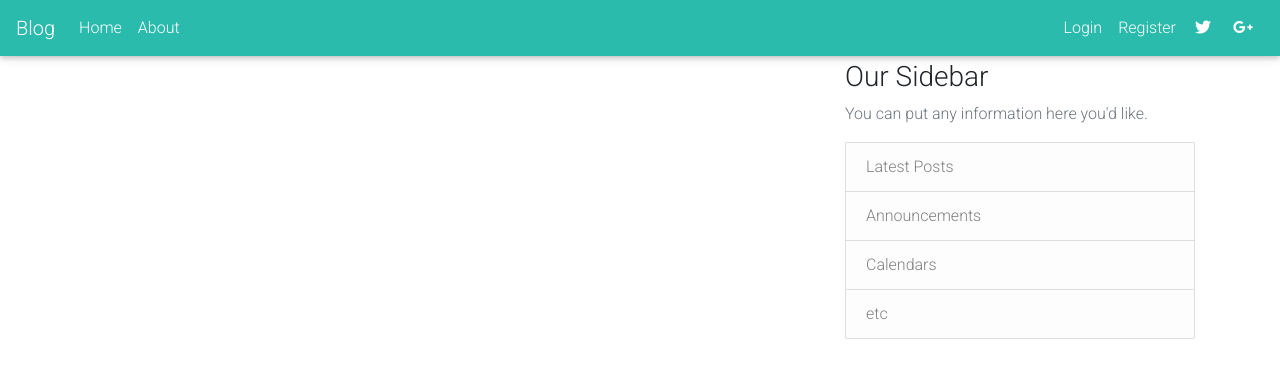
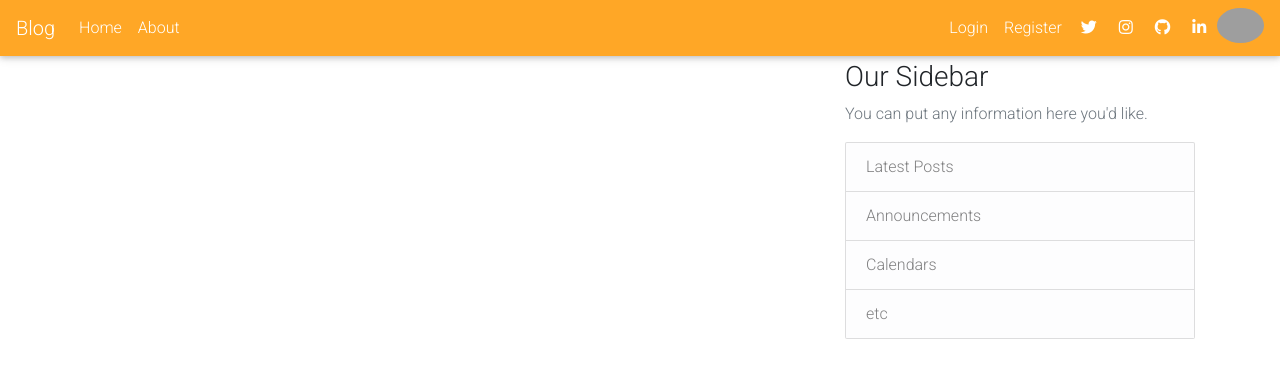
Before and after one commit to MaratahNjoroge/blog-app, a Flask app: page / in a window 1280 px wide. Shown: the top 378 px of the page. Run offline with Flask 2, Linux system fonts and the light colour scheme; data that the repository does not hold is empty; some libraries are stand-ins or nearby versions; grey boxes are pictures that could not be loaded.

Commit message:
modify the file. -add inputs to the navbar section. -link the icons to the social media pages.

```diff
--- a/blog/templates/navbar.html
+++ b/blog/templates/navbar.html
@@ -1,5 +1,5 @@
 <!--Navbar -->
-<nav class="mb-1 navbar navbar-expand-lg navbar-dark default-color">
+<nav class="mb-1 navbar navbar-expand-lg navbar-dark orange lighten-1">
     <a class="navbar-brand" href="#">Blog</a>
     <button class="navbar-toggler" type="button" data-toggle="collapse" data-target="#navbarSupportedContent-333"
       aria-controls="navbarSupportedContent-333" aria-expanded="false" aria-label="Toggle navigation">
@@ -30,22 +30,52 @@
         </li> -->
       </ul>
       <ul class="navbar-nav ml-auto nav-flex-icons">
-        <li class="nav-item">
-            <a class="nav-link" href="/login">Login</a>
+        {% if current_user.is_authenticated %}
+          <li class="nav-item">
+            <a class="nav-link" href="{{url_for('new_post') }}">New Post</a>
           </li>
           <li class="nav-item">
-            <a class="nav-link" href="/register">Register</a>
+            <a class="nav-link" href="{{url_for('account') }}">Account</a>
           </li>
+            <li class="nav-item">
+              <a class="nav-link" href="{{url_for('logout') }}">Logout</a>
+            </li>
+        {% else %}
+           <li class="nav-item">
+              <a class="nav-link" href="{{url_for('login') }}">Login</a>
+            </li>
+            <li class="nav-item">
+              <a class="nav-link" href="{{url_for('register') }}">Register</a>
+            </li>
+          {% endif %}
         <li class="nav-item">
-          <a class="nav-link waves-effect waves-light">
-            <i class="fab fa-twitter"></i>
+          <a class="nav-link waves-effect waves-light" href="https://twitter.com/">
+            <i class="fab fa-twitter" ></i>
           </a>
         </li>
         <li class="nav-item">
-          <a class="nav-link waves-effect waves-light">
-            <i class="fab fa-google-plus-g"></i>
+          <a class="nav-link waves-effect waves-light" href="https://www.instagram.com/">
+            <i class="fab fa-instagram"></i>
           </a>
         </li>
+        <li class="nav-item">
+          <a class="nav-link waves-effect waves-light" href="https://github.com/">
+            <i class="fab fa-github"></i>
+          </a>
+        </li>
+        <li class="nav-item">
+          <a class="nav-link waves-effect waves-light" href="https://www.linkedin.com/">
+            <i class="fab fa-linkedin-in"></i>
+          </a>
+        </li>
+        <ul class="navbar-nav ml-auto nav-flex-icons">
+          <li class="nav-item avatar">
+            <a class="nav-link p-0" href="#">
+              <img src="https://images.unsplash.com/photo-1579752220313-e8e7ba4e9370?ixlib=rb-1.2.1&ixid=eyJhcHBfaWQiOjEyMDd9&auto=format&fit=crop&w=500&q=60" class="rounded-circle z-depth-0" alt="" height="35">
+            </a>
+          </li>
+        </ul>
+
         <!-- <li class="nav-item dropdown">
           <a class="nav-link dropdown-toggle" id="navbarDropdownMenuLink-333" data-toggle="dropdown"
             aria-haspopup="true" aria-expanded="false">
```
